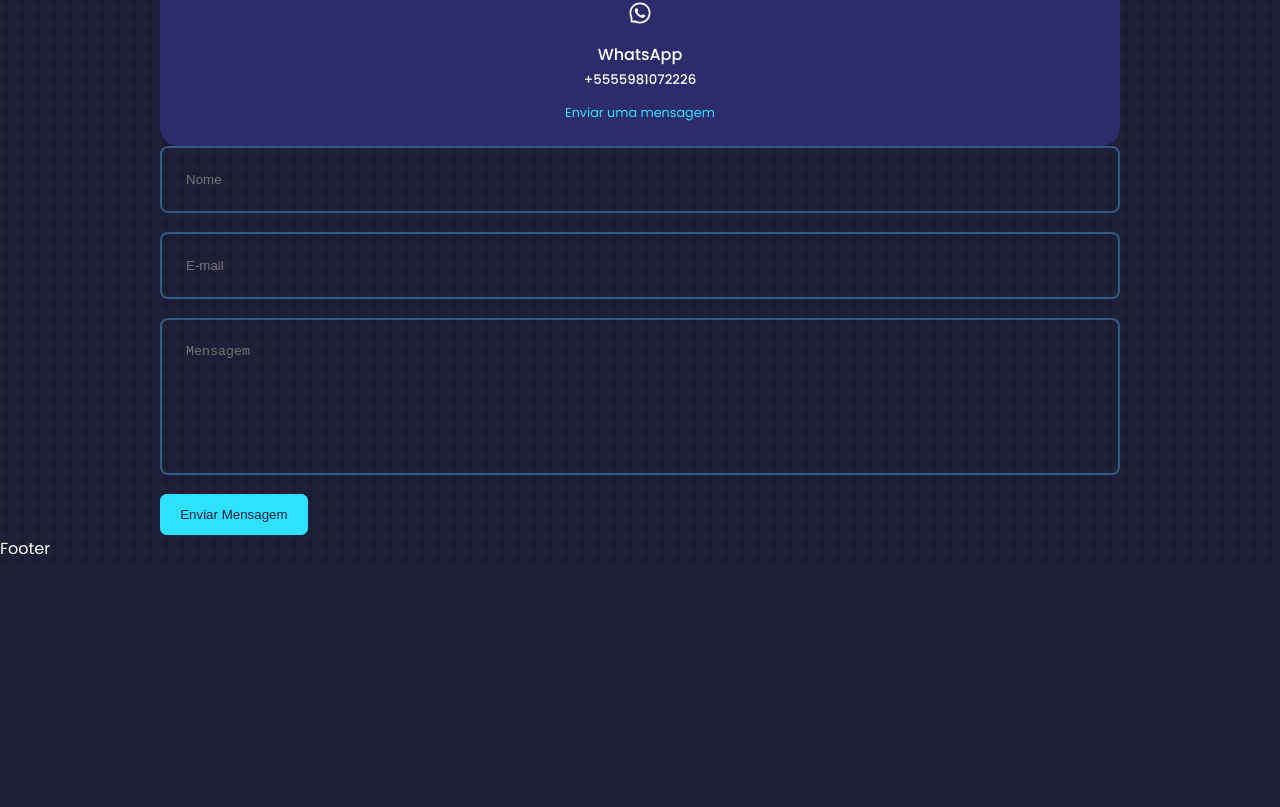
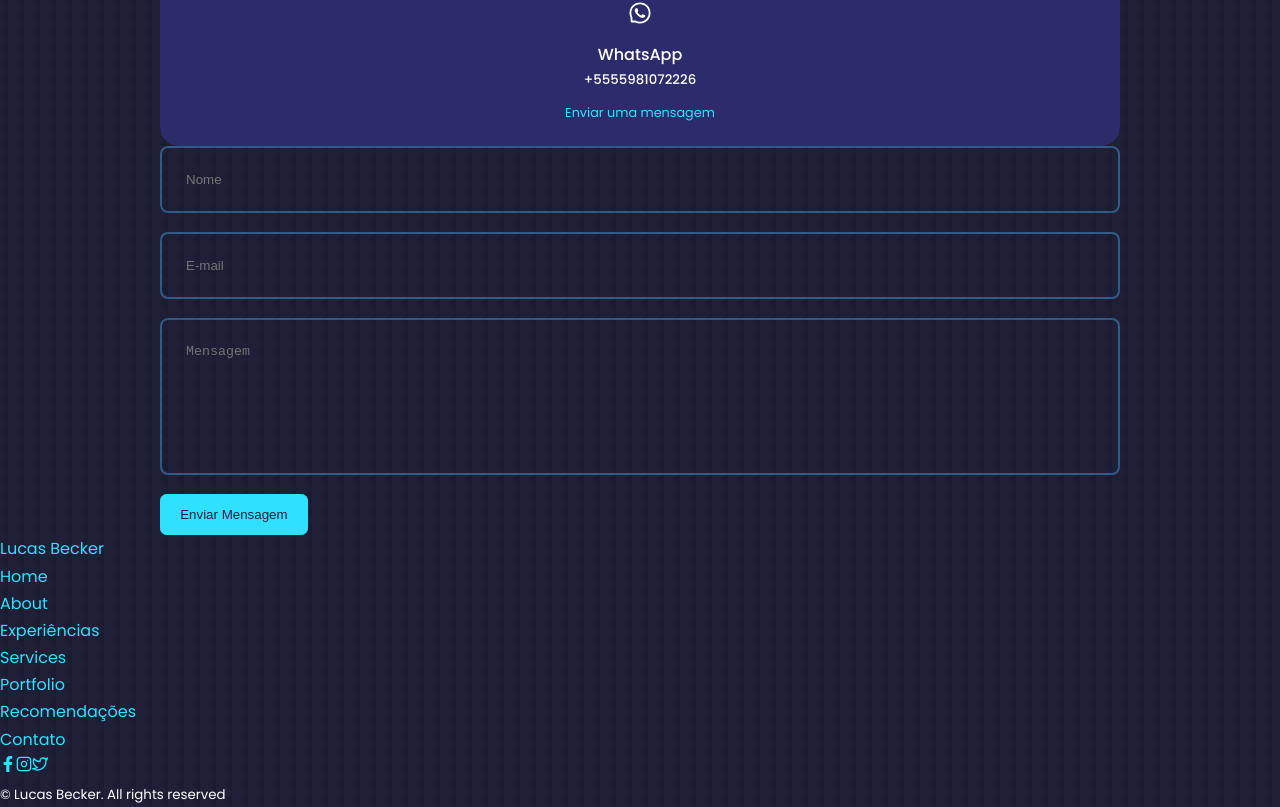
Before and after one commit to LucBecker/react-portfolio-website, a React (Create React App) app: page / in a window 1280 px wide. Shown: the part 7272-8079 px from the top of the page. Before the commit the page ends 7835 px from the top, so only its background shows below. Built offline with nearby package versions, Linux system fonts and the light colour scheme.

Commit message:
Implements Footer Component JSX

```diff
--- a/src/components/contact/Contact.jsx
+++ b/src/components/contact/Contact.jsx
@@ -41,7 +41,7 @@
               <RiMessengerLine className='contact__option-icon'/>
               <h4>Messeger</h4>
               <h5>Lucas Becker</h5>
-              <a href='https://m.me/lucas.becker' target="_blank">Enviar uma mensagem</a>
+              <a href='https://m.me/LucasBeckerAndrade' target="_blank">Enviar uma mensagem</a>
             </article>
 
             <article className='contact__option'>
--- a/src/components/footer/Footer.jsx
+++ b/src/components/footer/Footer.jsx
@@ -1,8 +1,34 @@
 import React from 'react'
 import './footer.css';
+import {FaFacebookF} from 'react-icons/fa'
+import {FiInstagram} from 'react-icons/fi'
+import {FiTwitter} from 'react-icons/fi'
+
 const Nav = () => {
   return (
-    <div>Footer</div>
+    <footer>
+    <a href='#' className='footer__logo'>Lucas Becker</a>
+
+    <ul className='permalinks'>
+      <li><a href='#'>Home</a></li>
+      <li><a href='#about'>About</a></li>
+      <li><a href='#experience'>Experiências</a></li>
+      <li><a href='#services'>Services</a></li>
+      <li><a href='#portfolio'>Portfolio</a></li>
+      <li><a href='#testimonials'>Recomendações</a></li>
+      <li><a href='#contact'>Contato</a></li>
+    </ul>
+
+    <div className='footer__socials'>
+      <a href='https://www.facebook.com/LucasBeckerAndrade'><FaFacebookF/></a>
+      <a href='https://www.instagram.com/lucass_becker/'><FiInstagram/></a>
+      <a href='https://twitter.com/LksBecker'><FiTwitter/></a>
+    </div>
+
+    <div className='footer__copyright'>
+      <small>&copy; Lucas Becker. All rights reserved</small>
+    </div>
+</footer>
   )
 }
 
```
